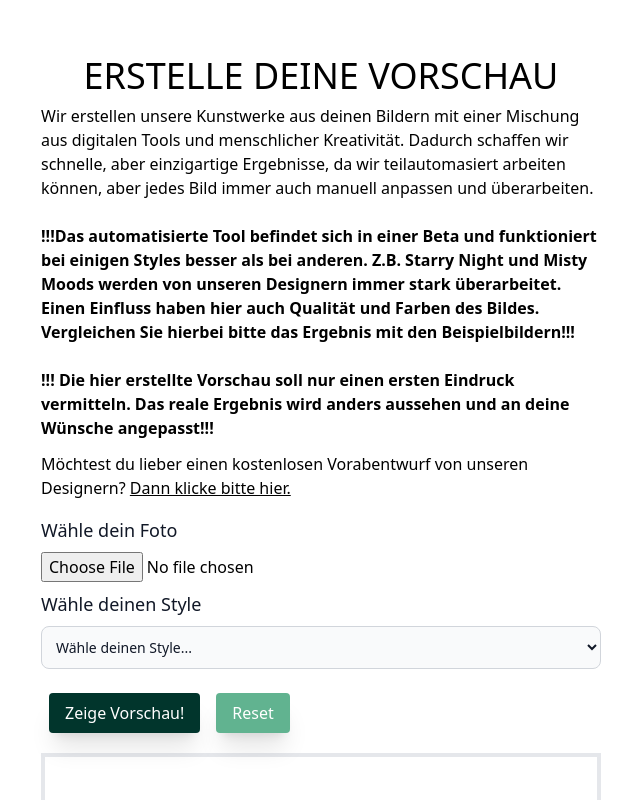
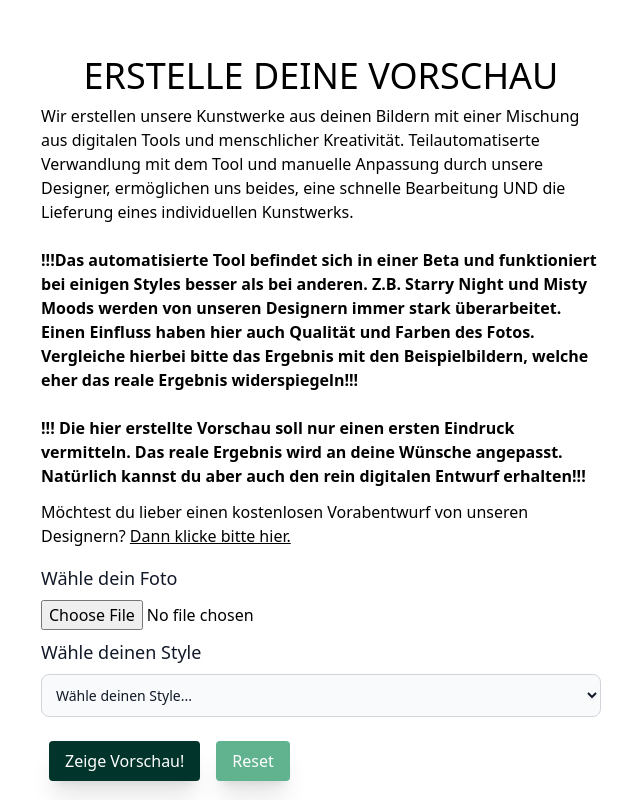
Before and after one commit to YBoelsen/image-upload-form, a React (Create React App) app: page / in a window 1280 px wide. Shown: the top 800 px of the page, without its empty margins (319-959 px from the left). Built offline with nearby package versions, Linux system fonts and the light colour scheme; what deepai would draw is missing.

Commit message:
Changed text and disabled img download.

```diff
--- a/src/App.css
+++ b/src/App.css
@@ -48,3 +48,7 @@
 #testLink {
   text-decoration: underline !important;
 }
+
+img {
+  pointer-events: none;
+}
--- a/src/App.js
+++ b/src/App.js
@@ -55,7 +55,7 @@ function App() {
       <div className="rounded-lg  lg:w-1/2">
         <div className="m-4">
           <p className="text-center p-2 text-2xl md:text-4xl uppercase">Erstelle deine Vorschau</p>
-          <p>Wir erstellen unsere Kunstwerke aus deinen Bildern mit einer Mischung aus digitalen Tools und menschlicher Kreativität. Dadurch schaffen wir schnelle, aber einzigartige Ergebnisse, da wir teilautomasiert arbeiten können, aber jedes Bild immer auch manuell anpassen und überarbeiten.<br></br> <br></br> <strong>!!!Das automatisierte Tool befindet sich in einer Beta und funktioniert bei einigen Styles besser als bei anderen. Z.B. Starry Night und Misty Moods werden von unseren Designern immer stark überarbeitet. Einen Einfluss haben hier auch Qualität und Farben des Bildes. Vergleichen Sie hierbei bitte das Ergebnis mit den Beispielbildern!!!</strong> <br></br> <br></br> <strong>!!! Die hier erstellte Vorschau soll nur einen ersten Eindruck vermitteln. Das reale Ergebnis wird anders aussehen und an deine Wünsche angepasst!!!</strong></p>
+          <p>Wir erstellen unsere Kunstwerke aus deinen Bildern mit einer Mischung aus digitalen Tools und menschlicher Kreativität. Teilautomatiserte Verwandlung mit dem Tool und manuelle Anpassung durch unsere Designer, ermöglichen uns beides, eine schnelle Bearbeitung UND die Lieferung eines individuellen Kunstwerks.<br></br> <br></br> <strong>!!!Das automatisierte Tool befindet sich in einer Beta und funktioniert bei einigen Styles besser als bei anderen. Z.B. Starry Night und Misty Moods werden von unseren Designern immer stark überarbeitet. Einen Einfluss haben hier auch Qualität und Farben des Fotos. Vergleiche hierbei bitte das Ergebnis mit den Beispielbildern, welche eher das reale Ergebnis widerspiegeln!!!</strong> <br></br> <br></br> <strong>!!! Die hier erstellte Vorschau soll nur einen ersten Eindruck vermitteln. Das reale Ergebnis wird an deine Wünsche angepasst. Natürlich kannst du aber auch den rein digitalen Entwurf erhalten!!!</strong></p>
           <p style={{paddingTop:12}} >Möchtest du lieber einen kostenlosen Vorabentwurf von unseren Designern? <a href="https://kikugallery.de/pages/kostenloser-test" id="testLink">Dann klicke bitte hier.</a></p>
           <div className='my-4 flex-col items-center justify-center	'>
             <label className="block mb-2 text-lg font-medium text-gray-900 dark:text-gray-400">Wähle dein Foto</label>
```
